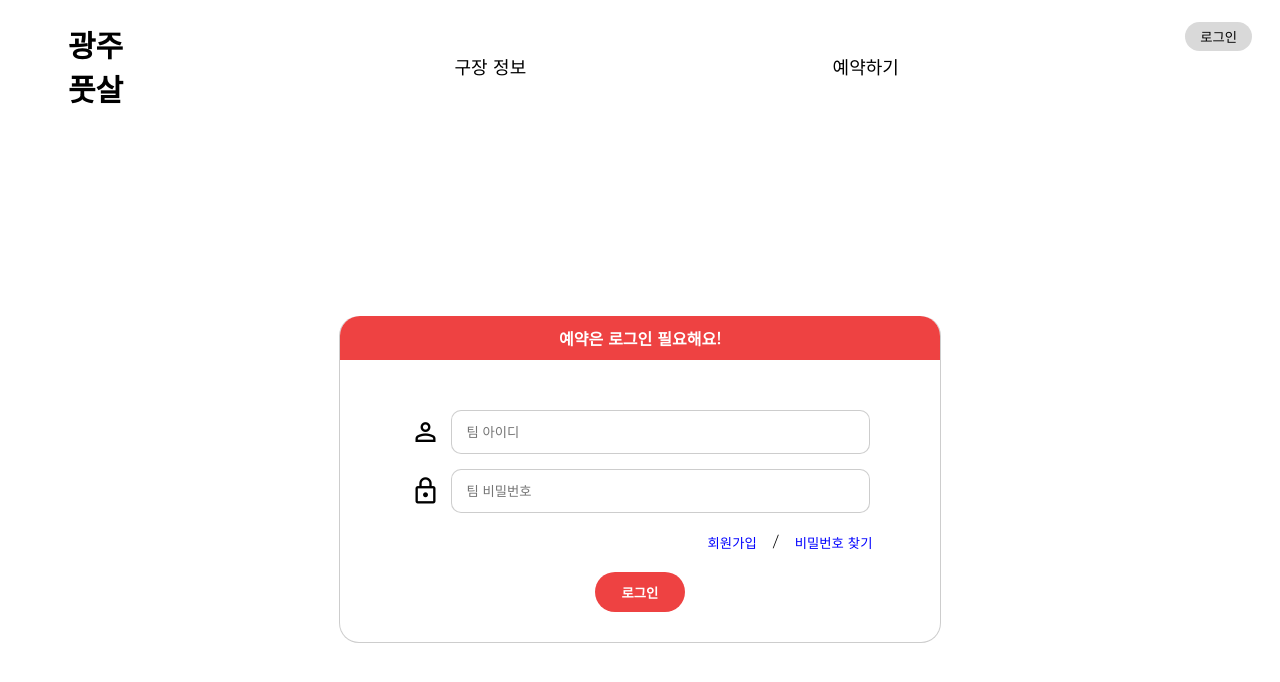
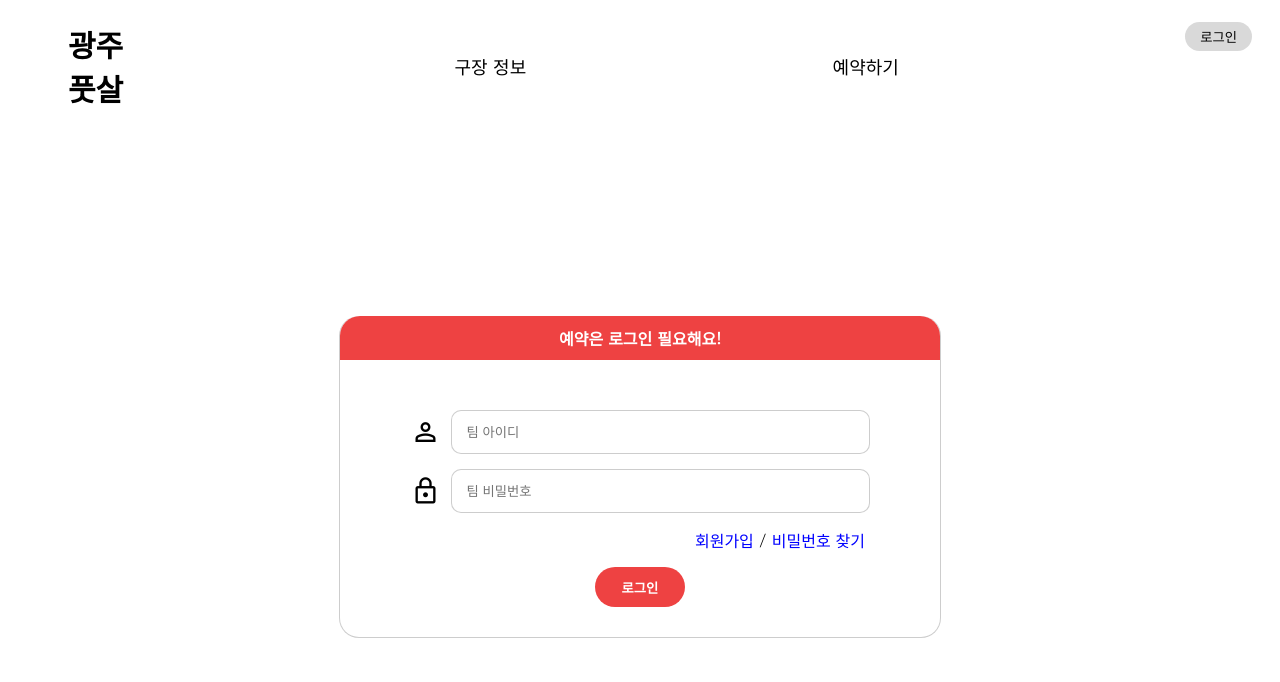
Before and after one commit to minji2219/fusal-matching-fe, a React (Create React App) app: page /login in a window 1280 px wide. Shown: the top 682 px of the page. Built offline with nearby package versions, Linux system fonts and the light colour scheme.

Commit message:
login페이지 input form내에 작성하기

```diff
--- a/src/css/pages/LoginPage.css
+++ b/src/css/pages/LoginPage.css
@@ -25,17 +25,7 @@
   align-items: center;
 }
 .login__btns {
-  margin-left: 300px;
-}
-.membership__btn,
-.find__btn {
-  background-color: transparent;
-  color: blue;
-}
-.membership__btn:hover,
-.find__btn :hover {
-  text-decoration: underline;
-  color: rgb(44, 44, 243);
+  margin-left: 280px;
 }
 .login__btn {
   display: block;
--- a/src/pages/LoginPage.js
+++ b/src/pages/LoginPage.js
@@ -9,17 +9,18 @@ const LoginPage = () => {
   const [loginErrDisplay, setLoginErrDisplay] = useState("none");
   const navigate = useNavigate();
 
-  const login = async () => {
+  const login = async (e) => {
+    e.preventDefault();
     const postData = {
       id: id,
       password: pw,
     };
+    try {
       const data = await apiPost("teams/login", postData);
-    if (data) {
       localStorage.setItem("access_token", data.accessToken);
       localStorage.setItem("userId", data.id);
       navigate("/");
-    } else {
+    } catch (e) {
       setLoginErrDisplay("block");
     }
   };
@@ -27,7 +28,7 @@ const LoginPage = () => {
   return (
     <div className="login__box">
       <div className="login__head">예약은 로그인 필요해요!</div>
-      <div className="login__content">
+      <form className="login__content" onSubmit={login}>
         <div className="input__icon">
           <span
             style={{ fontSize: "30px" }}
@@ -57,17 +58,13 @@ const LoginPage = () => {
         </div>
 
         <div className="login__btns">
-          <button className="membership__btn">
           <Link to="/membership" style={{ color: "blue" }}>
             회원가입
           </Link>
-          </button>
-          <span>/</span>
-          <button className="find__btn">
+          <span> / </span>
           <Link to="/pwfind" style={{ color: "blue" }}>
             비밀번호 찾기
           </Link>
-          </button>
         </div>
         <div
           className="login__error-ment"
@@ -75,10 +72,8 @@ const LoginPage = () => {
         >
           아이디 또는 비밀번호를 잘못 입력했습니다.
         </div>
-        <button className="login__btn" onClick={login}>
-          로그인
-        </button>
-      </div>
+        <button className="login__btn">로그인</button>
+      </form>
     </div>
   );
 };
--- a/src/pages/MembershipPage.js
+++ b/src/pages/MembershipPage.js
@@ -90,8 +90,12 @@ const MembershipPage = () => {
       tel: phone,
       email: email,
     };
-    await apiPost("teams/new", postData);
-    navigate("/login");
+    try {
+      await apiPost("teams/new", postData);
+      navigate("/login");
+    } catch (e) {
+      console.log("server error");
+    }
   };
   return (
     // TODO:폼에 넣기(로그인도)
```
Lines whose indentation alone changed are shown as unchanged.
